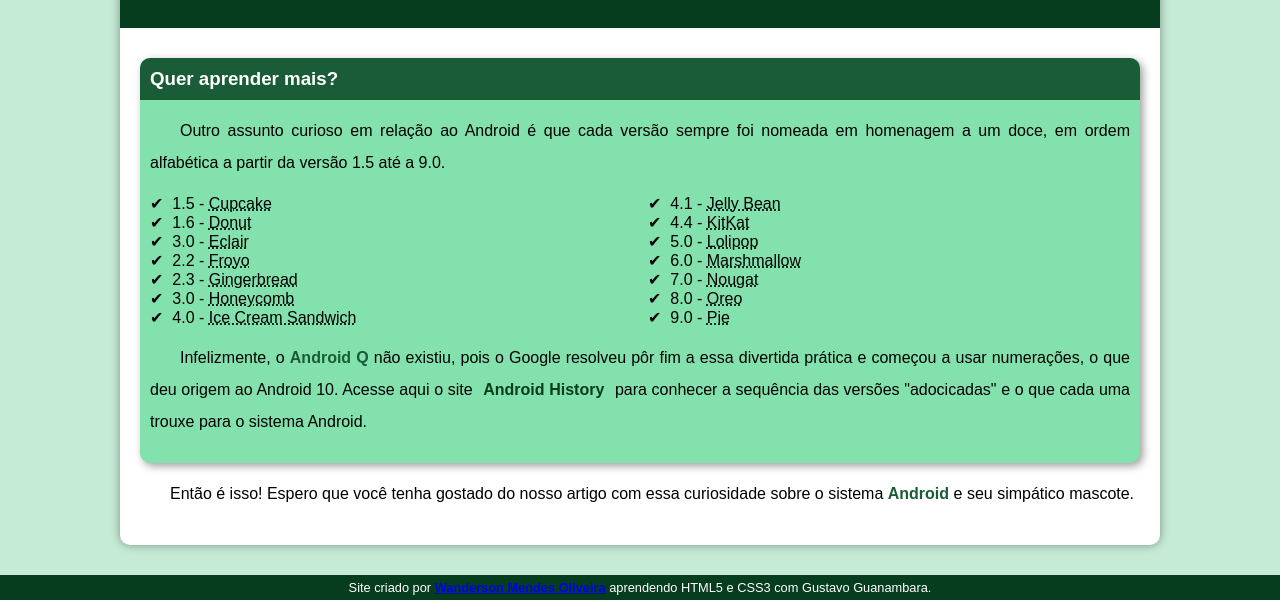
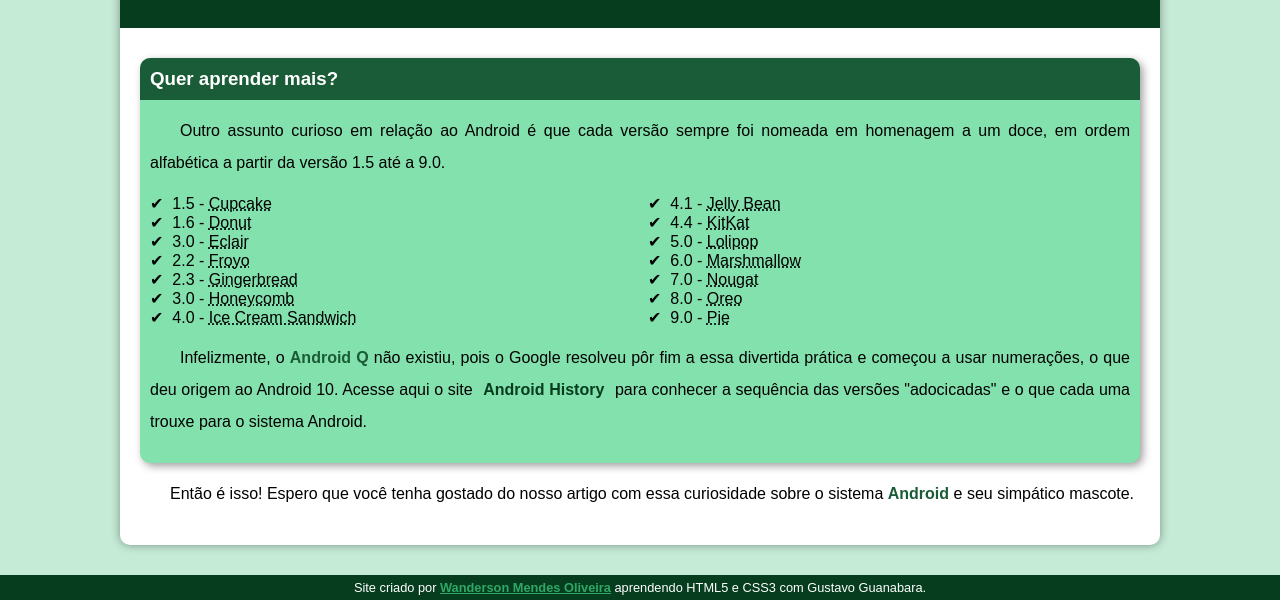
Before and after one commit to wandersonmeol/projeto-android, a plain HTML site: page index.html in a window 1280 px wide. Shown: the part 2390-2990 px from the top of the page. Drawn offline with Linux system fonts and the light colour scheme.

Commit message:
atualizando cor de link do footer

```diff
--- a/estilo/style.css
+++ b/estilo/style.css
@@ -192,6 +192,10 @@ footer {
     padding: 5px;
 }
 
+footer a {
+    color: var(--cor3)
+}
+
 footer a:hover {
     text-decoration: underline;
     color: var(--cor1);
--- a/index.html
+++ b/index.html
@@ -112,7 +112,7 @@
     </main>
     <footer>
         <p>
-            Site criado por <a href="3"><strong>Wanderson Mendes Oliveira</strong></a> aprendendo <stron>HTML5 e CSS3</stron> com Gustavo Guanambara.
+            Site criado por <a href="#"><strong>Wanderson Mendes Oliveira</strong></a> aprendendo <stron>HTML5 e CSS3</stron> com Gustavo Guanabara.
         </p>
     </footer>
 </body>
```
